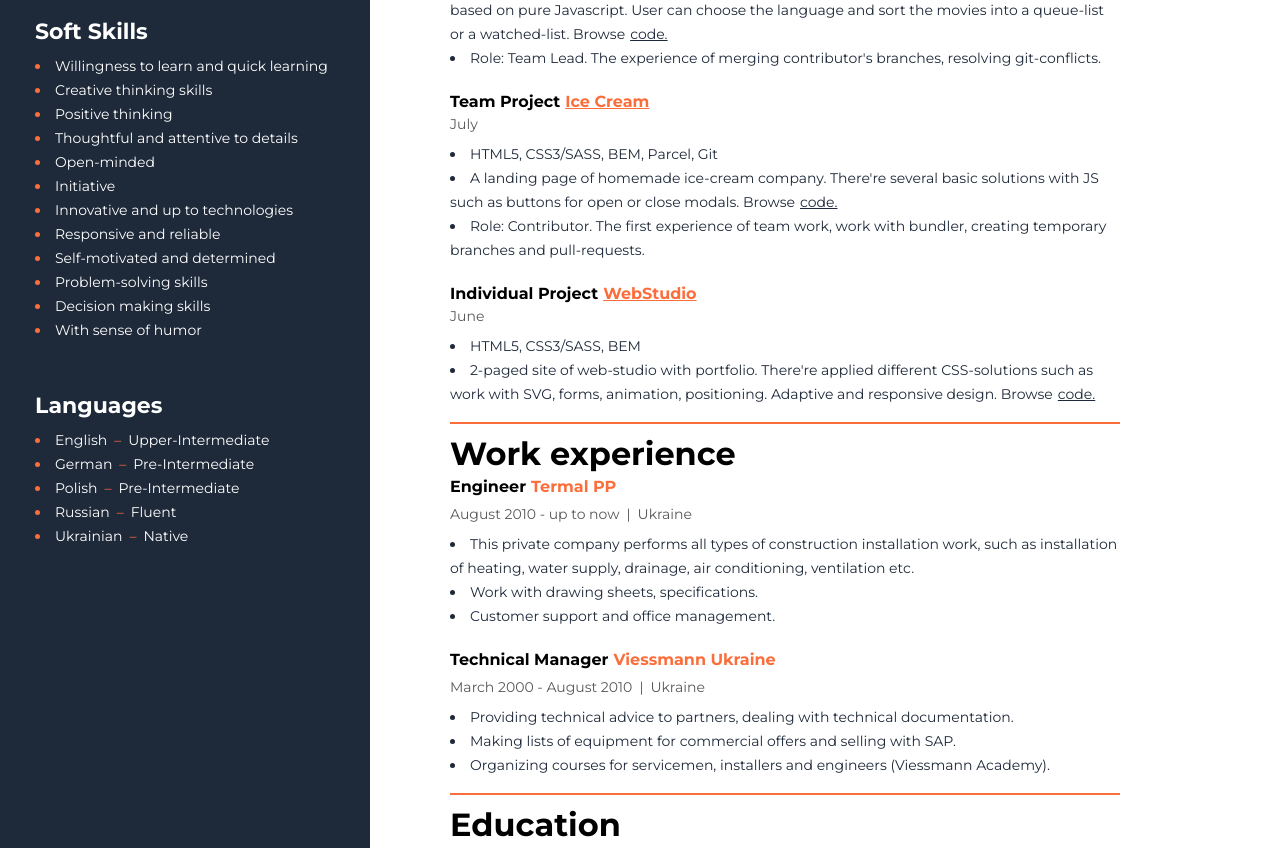
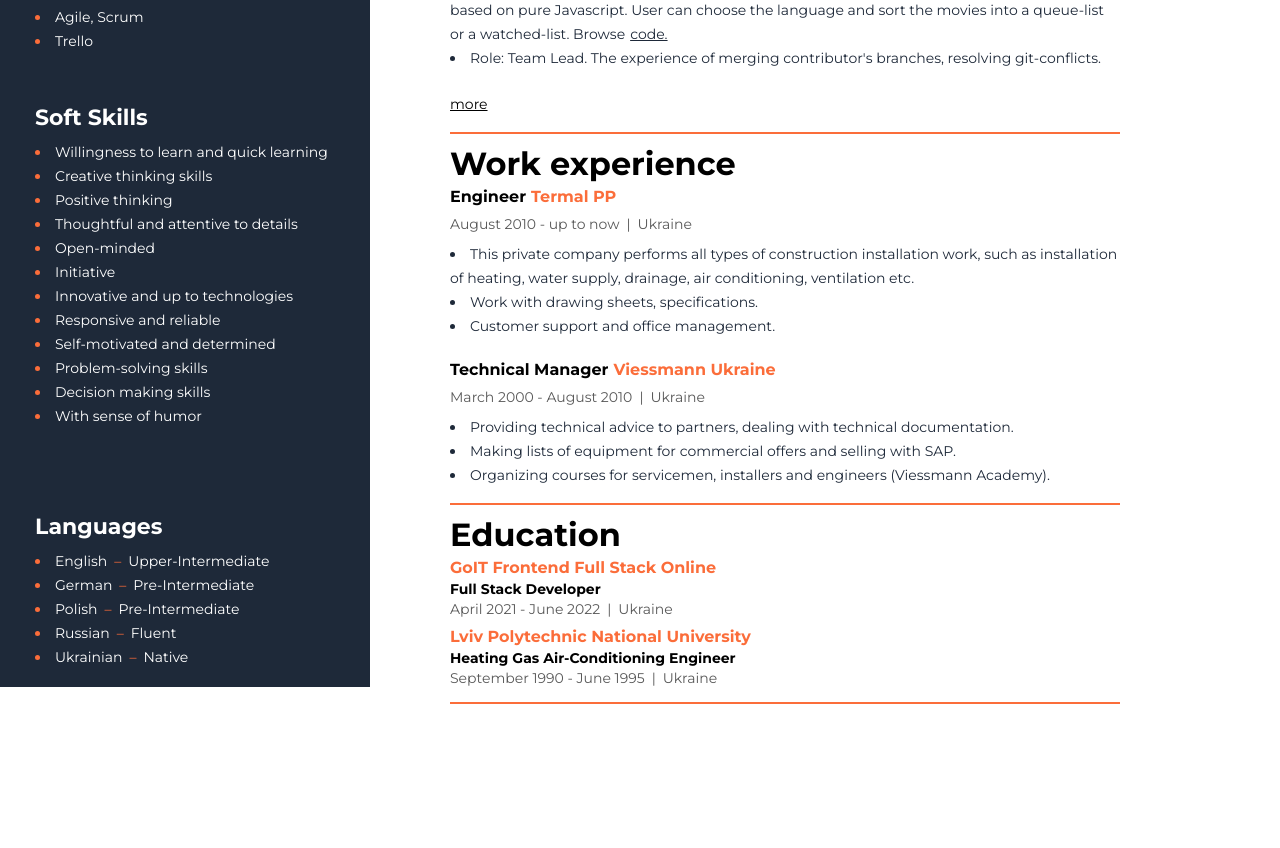
Before and after one commit to oksanastets-code/my-cv, a React (Create React App) app: page / in a window 1280 px wide. Shown: the part 1073-1921 px from the top of the page. After the commit the page ends 1777 px from the top, so only its background shows below. Built offline with nearby package versions, Linux system fonts and the light colour scheme.

Commit message:
update project section

```diff
--- a/src/components/Container/Container.jsx
+++ b/src/components/Container/Container.jsx
@@ -8,6 +8,6 @@ const MainContainer = styled.div`
   display: flex;
   flex-direction: row-reverse;
   width: 1200px;
-  /* height: 1760px; */
+  height: 1760px;
   background: #fff;
 `;
--- a/src/components/MainContant/MainContant.jsx
+++ b/src/components/MainContant/MainContant.jsx
@@ -21,5 +21,5 @@ export const MainContant = () => {
 };
 
 const MainContantSection = styled.div`
-  padding: 10px 80px;
+  padding: 10px 80px 0;
 `;
--- a/src/components/MainContant/Projects/Project/Project.jsx
+++ b/src/components/MainContant/Projects/Project/Project.jsx
@@ -58,7 +58,7 @@ const DescrItem = styled.li`
   line-height: 24px;
   color: ${p => p.theme.colors.primary};
 `;
-const LinkCode = styled.a`
+export const LinkCode = styled.a`
   margin-left: 5px;
   text-decoration: underline;
   &:hover {
--- a/src/components/MainContant/Projects/ProjectList/ProjectList.jsx
+++ b/src/components/MainContant/Projects/ProjectList/ProjectList.jsx
@@ -12,6 +12,7 @@ export const ProjectList = ({ name, items }) => {
       <ul>
         {items.map(item => (
           <ProjectItem key={item.id}>
+            {item.id <= items.length - 2 ? (
               <Project
                 type={item.type}
                 deployLink={item.deployLink}
@@ -22,9 +23,14 @@ export const ProjectList = ({ name, items }) => {
                 note={item.note}
                 codeLink={item.codeLink}
               />
+            ) : null}
           </ProjectItem>
         ))}
       </ul>
+      <More href="https://github.com/oksanastets-code"
+        target="_blank"
+      >
+        more</More>
     </ContainerBlock>
   );
 };
@@ -34,3 +40,11 @@ const ProjectItem = styled.li`
     margin-bottom: 22px;
   }
 `;
+const More = styled.a`
+  font-size: 14px;
+  line-height: 24px;
+  text-decoration: underline;
+  &:hover {
+    color: ${p => p.theme.colors.secondary};
+  }
+`;
--- a/src/components/Sidebar/Photo/Photo.jsx
+++ b/src/components/Sidebar/Photo/Photo.jsx
@@ -1,6 +1,8 @@
 import styled from 'styled-components';
 
-import img from '../../../img/IMG_2105.jpg';
+// import img from '../../../img/IMG_2105.jpg';
+import img from '../../../img/square_banana.JPG';
+
 export const Photo = () => (
   // eslint-disable-next-line jsx-a11y/img-redundant-alt
   <Image src={`${img}`} alt="my photo" />
--- a/src/components/Sidebar/Sidebar.jsx
+++ b/src/components/Sidebar/Sidebar.jsx
@@ -21,8 +21,12 @@ export const Sidebar = () => {
 };
 const AsideBar = styled.aside`
   width: 370px;
-  padding: 40px 35px 10px 35px;
+  height: 100%;
+  display: flex;
+  flex-direction: column;
+  /* align-items: center; */
+  justify-content: space-around;
+  padding: 40px 35px 0 35px;
   color: ${p => p.theme.colors.textSidebar};
   background-color: #1e2939;
-  /* padding: 40px 0 10px 0; */
 `;
```
Also changed, not shown: src/img/square_banana.JPG (added). Lines whose indentation alone changed are shown as unchanged.
